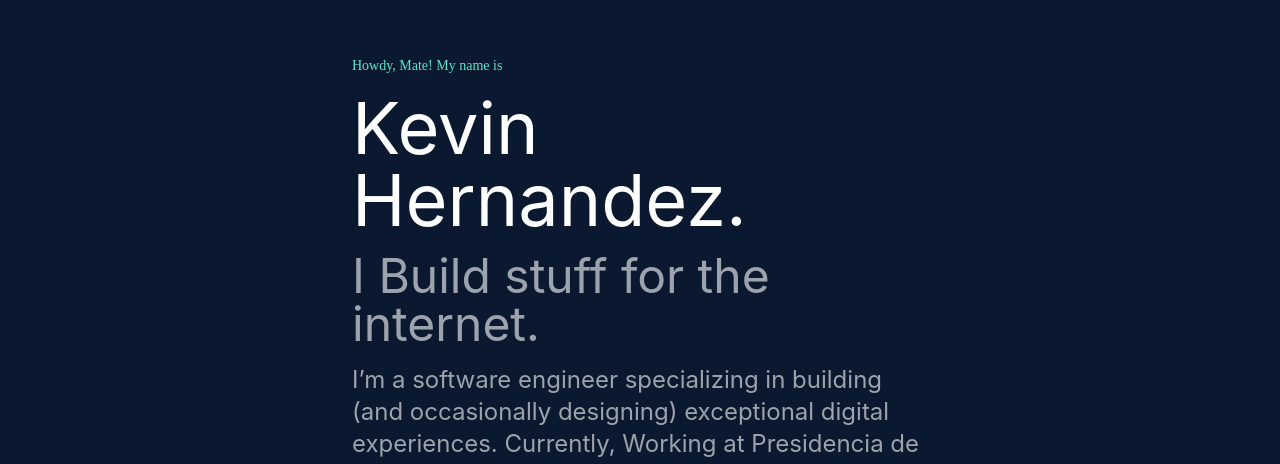
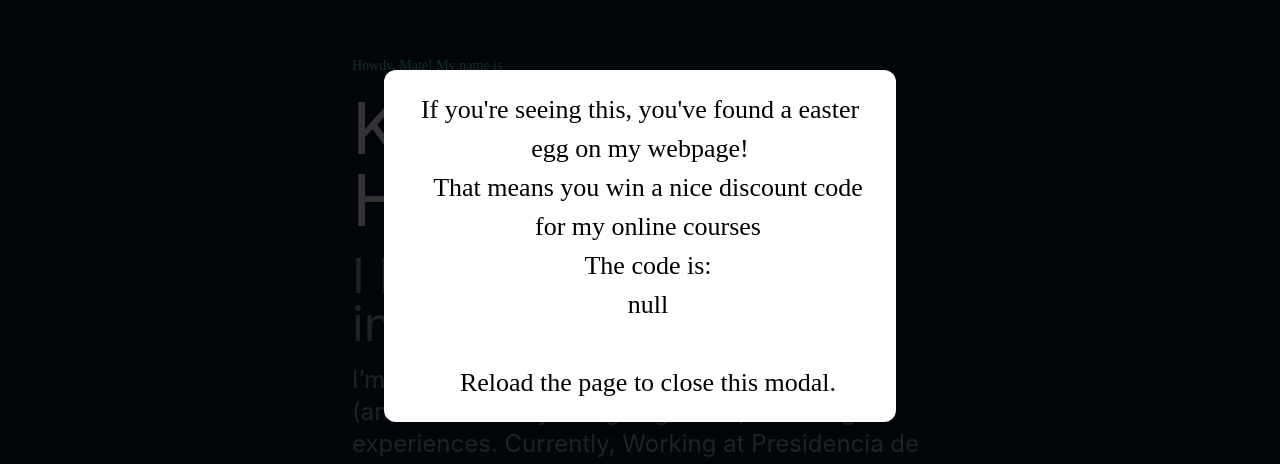
Before and after one commit to kevinHernandez05/kevinHernandez05.github.io, a React (Create React App) app: page / in a window 1280 px wide. Shown: the part 154-618 px from the top of the page. Built offline with nearby package versions, Linux system fonts and the light colour scheme.

Commit message:
Codigo konami puesto en la pagina

```diff
--- a/package.json
+++ b/package.json
@@ -9,6 +9,7 @@
     "@testing-library/user-event": "^13.5.0",
     "react": "^17.0.2",
     "react-dom": "^17.0.2",
+    "react-konami-code": "^2.2.2",
     "react-scripts": "5.0.0",
     "web-vitals": "^2.1.2"
   },
--- a/src/App.js
+++ b/src/App.js
@@ -1,5 +1,5 @@
 import './App.css';
-import React, { Suspense } from 'react';
+import React, { Suspense, useState } from 'react';
 
 
 //Components
@@ -9,6 +9,9 @@ import About from './components/about/about';
 import Projects from './components/projects/projects';
 import Footer from './components/footer/footer';
 import Contact from './components/contact/contact';
+
+//konami code
+import KonamiCode from './components/konamicode/konamiCode';
 
 
 const WorkPlaces = React.lazy(() => import('./components/workPlaces/workPlaces'));
@@ -21,6 +24,8 @@ function App() {
       <main className="App-header">
 
         <Navbar name="Kevin Hernandez" />
+        <KonamiCode courseKey={'null'}/>
+
         <Header name="Kevin Hernandez" job='Presidencia de la República Dominicana; Programa Supérate.' />
         <About name="Kevin" />
 
@@ -34,6 +39,8 @@ function App() {
         <Footer />
       </main>
     </div>
+
+
   );
 }
 
--- /dev/null
+++ b/src/components/konamicode/konamiCode.js
@@ -0,0 +1,33 @@
+import React from "react";
+import Konami from 'react-konami-code';
+
+
+export default function KonamiCode(props) {
+
+    const easterEgg = () => {
+        alert('Omg, you found me!');
+    }
+
+    return (
+        <Konami action={easterEgg}>
+            <div class="min-w-screen h-screen animated fadeIn faster  fixed  left-0 top-0 flex justify-center items-center inset-0 z-50 outline-none focus:outline-none bg-no-repeat bg-center bg-cover" id="modal-id">
+                <div class="absolute bg-black opacity-80 inset-0 z-0"></div>
+                <div class="w-full  max-w-lg p-5 relative mx-auto my-auto rounded-xl shadow-lg  bg-white ">
+                    <div class="content">
+                        <div class="text-center space-x-4 md:block">
+                            <p class="text-black">If you're seeing this, you've found a easter egg on my webpage!</p>
+                            <p class="text-black">That means you win a nice discount code for my online courses</p>
+                            <p class="text-black">The code is:</p>
+                            <p class="text-black">{ props.courseKey }</p>
+                            <br />
+                            <p class="text-black">Reload the page to close this modal.</p>
+                        </div>
+                    </div>
+                </div>
+            </div>
+
+
+        </Konami >
+    )
+
+}
```
Also changed, not shown: 1 other file (tests, documents, lock files or other folders).
